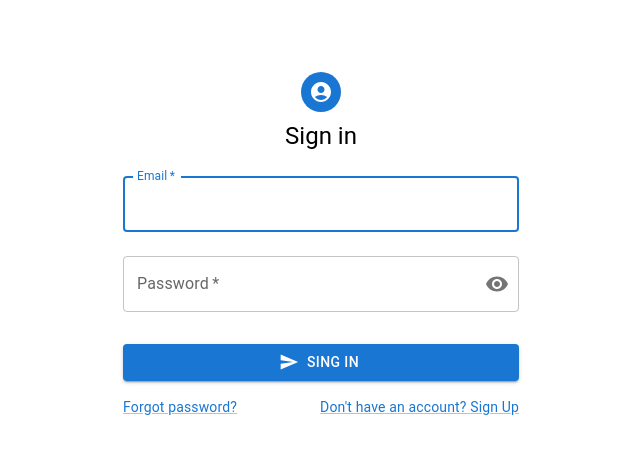
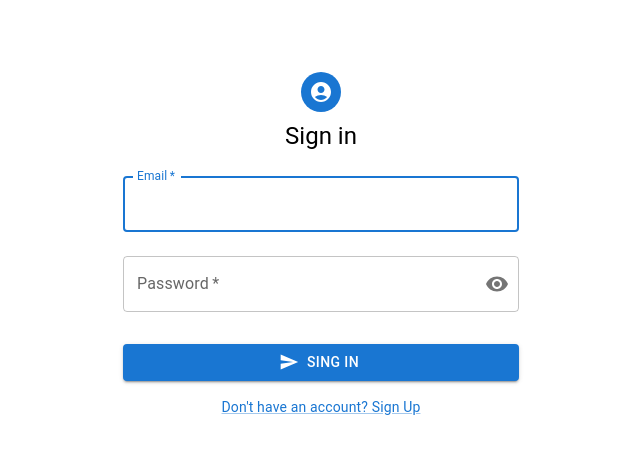
Before and after one commit to NachoGuardo1/LoginHooks, a React (Vite) app: page / in a window 1280 px wide. Shown: the top 454 px of the page, without its empty margins (319-959 px from the left). Built offline with nearby package versions, Linux system fonts and the light colour scheme.

Commit message:
centrado link y simple alert success

```diff
--- a/src/components/FormLogin.jsx
+++ b/src/components/FormLogin.jsx
@@ -83,7 +83,7 @@ export const FormLogin = () => {
         dispatch({ type: "SET_USER", payload: { email: "", password: "" } });
         dispatch({ type: "SET_LOADING", payload: false });
         localStorage.setItem("token", JSON.stringify(token));
-        console.log("Success");
+        alert("Success");
       })
       .catch((err) => {
         dispatch({ type: "SET_LOADING", payload: false });
@@ -170,12 +170,12 @@ export const FormLogin = () => {
               Sing In
             </Button>
           )}
-          <Grid container>
-            <Grid item xs>
+          <Grid container justifyContent="center">
+            {/* <Grid item xs>
               <Link href="#" variant="body2" disabled={state.loading && true}>
                 Forgot password?
               </Link>
-            </Grid>
+            </Grid> */}
             <Grid item>
               <Link
                 disabled={state.loading && true}
--- a/src/components/FormRegister.jsx
+++ b/src/components/FormRegister.jsx
@@ -112,7 +112,7 @@ export const FormRegister = () => {
     await axios
       .post("https://testback4.onrender.com/api/usuarios", datos)
       .then((res) => {
-        console.log("success");
+        alert("success");
         navigate("/");
         dispatch({ type: "SET_LOADING", payload: false });
       })
```
